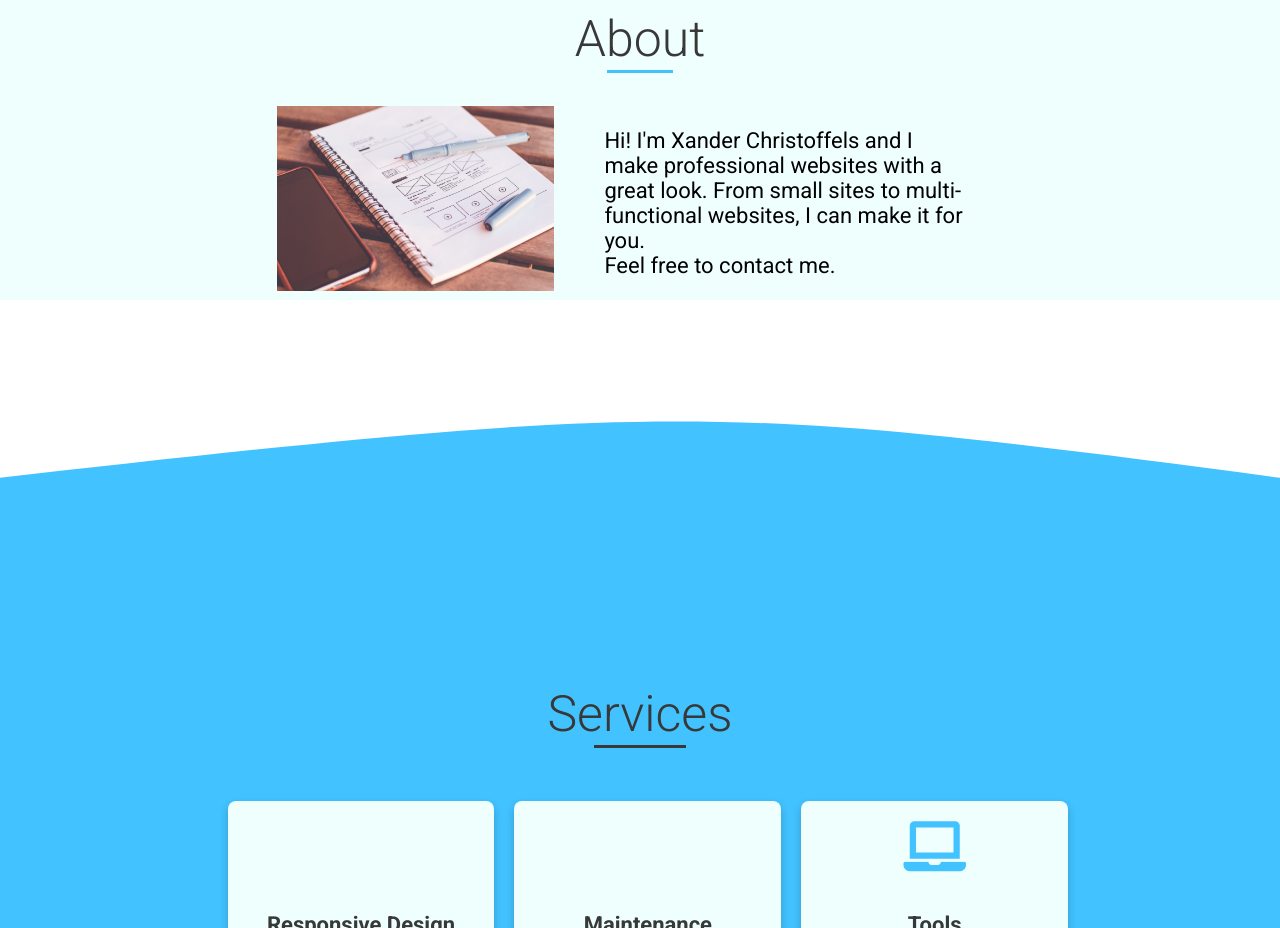
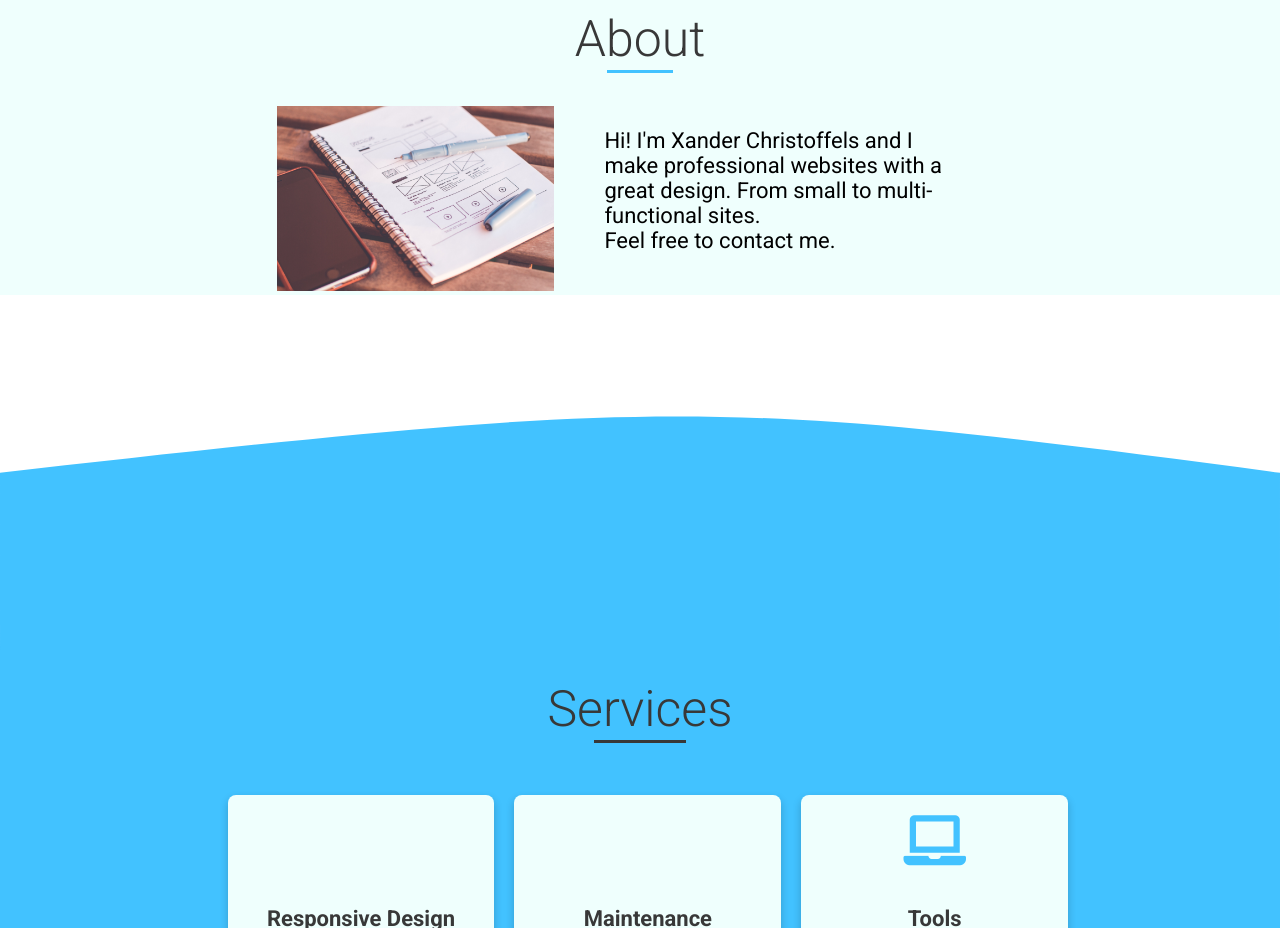
Before and after one commit to Xanderchristoffels/WebX, a plain HTML site: page index.html in a window 1280 px wide. Shown: the part 900-1828 px from the top of the page. Drawn offline with Linux system fonts and the light colour scheme.

Commit message:
Update index.html

```diff
--- a/index.html
+++ b/index.html
@@ -47,7 +47,7 @@
             </div>
 
             <div class="topicDescriptionGridTxt">
-                <p class="topicDescription">Hi! I'm Xander Christoffels and I make professional websites with a great look. From small sites to multi-functional websites, I can make it for you.<br>Feel free to contact me.</p>
+                <p class="topicDescription">Hi! I'm Xander Christoffels and I make professional websites with a great design. From small to multi-functional sites.<br>Feel free to contact me.</p>
             </div>
         </div>
     </div>
```
